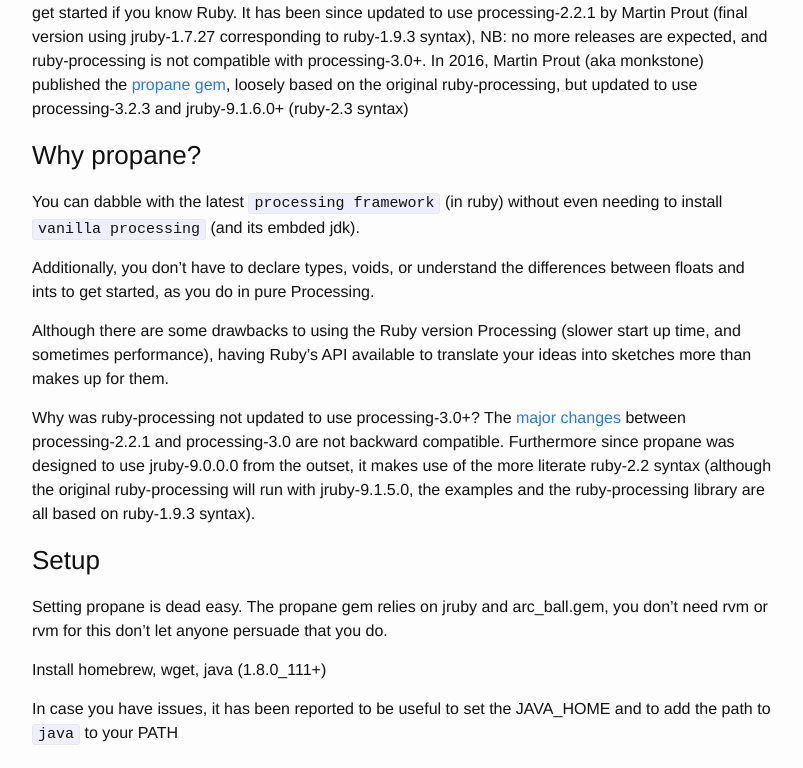
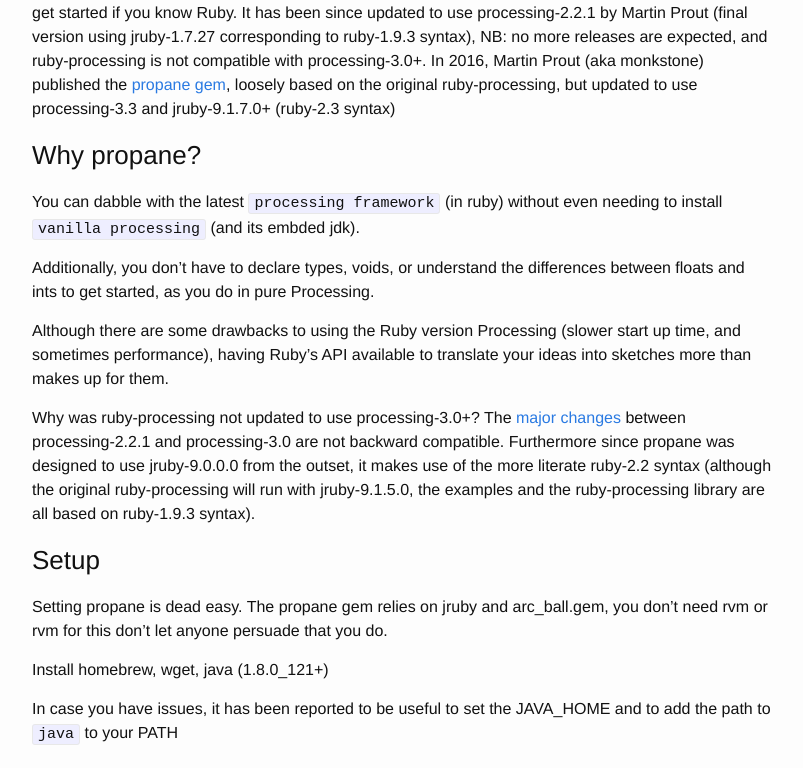
Before and after one commit to ruby-processing/propane, a Jekyll site: the page built from _posts/2015-11-21-getting.md, in a window 1280 px wide and 1400 px high, scrolled down 607 px. Shown: the part 184-952 px from the top of the window, without its empty margins (238-1041 px from the left). Built offline with Jekyll 4.4.1, drawn with Linux system fonts in a browser that asks for light colours; some of the changed text lies outside the part shown.

Commit message:
update for processing-3.3

```diff
--- a/_config.yml
+++ b/_config.yml
@@ -3,7 +3,7 @@
 title: propane (Code as Art)
 email: mamba2928@yahoo.co.uk
 description: > # this means to ignore newlines until "baseurl:"
-   propane is a ruby wrapper for processing-3.2.3. For windows user install
+   propane is a ruby wrapper for processing-3.3. For windows user install
    JRubyArt.
 baseurl: "" # the subpath of your site, e.g. /blog
 regenerate: true
--- a/_posts/2015-11-21-getting.md
+++ b/_posts/2015-11-21-getting.md
@@ -18,7 +18,7 @@
 Since the project began in 2001, it's been helping teach people to program in a visual art context using a simplified version of Java. It comes packaged as an IDE that can be downloaded and used to create and save digital art “sketches”.
 
 In 2009, Jeremy Ashkenas (aka jashkenas, creator of Backbone.JS, Underscore.JS, and Coffeescript), published the original [ruby-processing gem][gem]. It wraps Processing in a shim that makes it even easier to get started if you know Ruby. It has been since updated to use processing-2.2.1 by Martin Prout (final version using jruby-1.7.27 corresponding to ruby-1.9.3 syntax), NB: no more releases are expected, and ruby-processing is not compatible with processing-3.0+.
-In 2016, Martin Prout (aka monkstone) published the [propane gem][propane], loosely based on the original ruby-processing, but updated to use processing-3.2.3 and jruby-9.1.6.0+ (ruby-2.3 syntax)
+In 2016, Martin Prout (aka monkstone) published the [propane gem][propane], loosely based on the original ruby-processing, but updated to use processing-3.3 and jruby-9.1.7.0+ (ruby-2.3 syntax)
 
 ### Why propane?
 
@@ -34,7 +34,7 @@
 
 Setting propane is dead easy. The propane gem relies on jruby and arc_ball.gem, you don't need rvm or rvm for this don't let anyone persuade that you do.
 
-Install homebrew, wget, java (1.8.0_111+)
+Install homebrew, wget, java (1.8.0_121+)
 
 In case you have issues, it has been reported to be useful to set the JAVA_HOME and to add the path to `java` to your PATH
 
```
Also changed, not shown: _posts/2015-11-21-getting_started.md (+2 -2 lines), _posts/2016-08-18-debian.md (+2 -2 lines), _posts/2016-10-30-welcome-to-propane.md (+2 -2 lines), about.md (+1 -1 lines).
